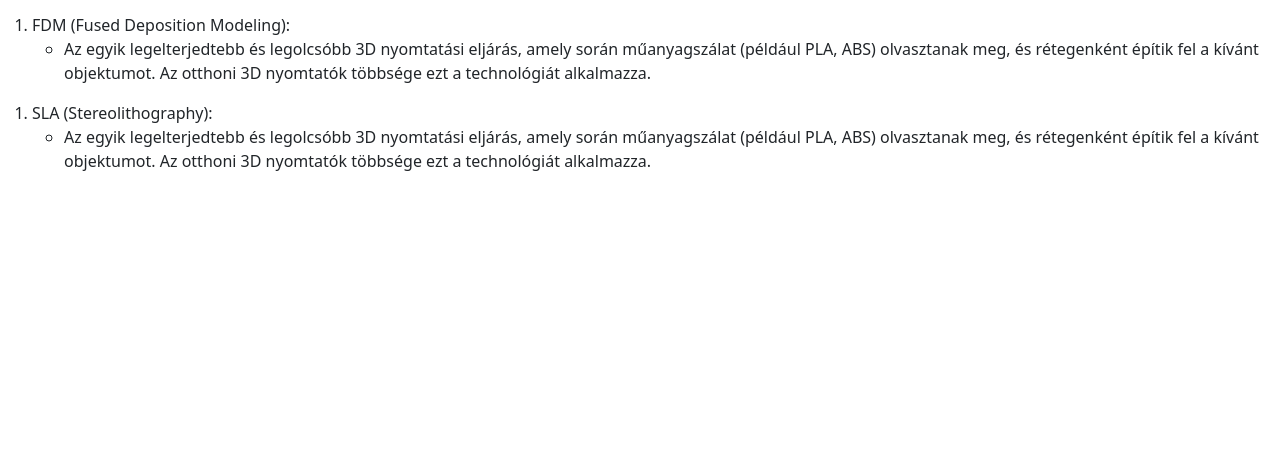
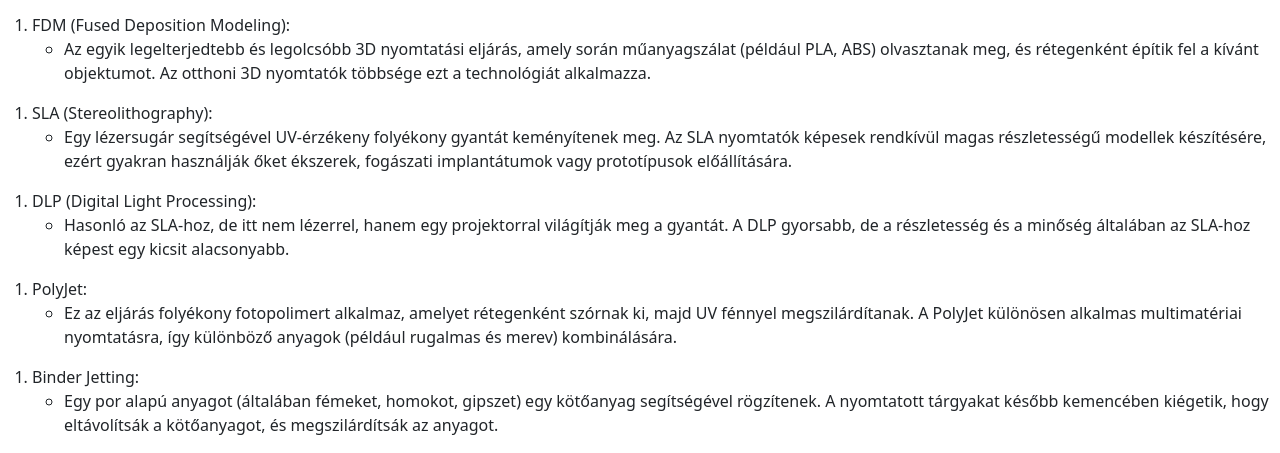
Before and after one commit to csengeszoke/csengeszoke.github.io, a plain HTML site: page index.html in a window 1280 px wide. Shown: the part 379-832 px from the top of the page. Before the commit the page ends 800 px from the top, so only its background shows below. Drawn offline with nearby package versions, Linux system fonts and the light colour scheme.

Commit message:
szerkesztés

```diff
--- a/index.html
+++ b/index.html
@@ -33,7 +33,34 @@
       <li>SLA (Stereolithography):</li>
 
         <ul>
-          <li>Az egyik legelterjedtebb és legolcsóbb 3D nyomtatási eljárás, amely során műanyagszálat (például PLA, ABS) olvasztanak meg, és rétegenként építik fel a kívánt objektumot. Az otthoni 3D nyomtatók többsége ezt a technológiát alkalmazza.</li>
+          <li>Egy lézersugár segítségével UV-érzékeny folyékony gyantát keményítenek meg. Az SLA nyomtatók képesek rendkívül magas részletességű modellek készítésére, ezért gyakran használják őket ékszerek, fogászati implantátumok vagy prototípusok előállítására.</li>
+        </ul>
+
+    </ol>
+
+    <ol>
+      <li>DLP (Digital Light Processing):</li>
+
+        <ul>
+          <li>Hasonló az SLA-hoz, de itt nem lézerrel, hanem egy projektorral világítják meg a gyantát. A DLP gyorsabb, de a részletesség és a minőség általában az SLA-hoz képest egy kicsit alacsonyabb.</li>
+        </ul>
+
+    </ol>
+
+    <ol>
+      <li>PolyJet:</li>
+
+        <ul>
+          <li>Ez az eljárás folyékony fotopolimert alkalmaz, amelyet rétegenként szórnak ki, majd UV fénnyel megszilárdítanak. A PolyJet különösen alkalmas multimatériai nyomtatásra, így különböző anyagok (például rugalmas és merev) kombinálására.</li>
+        </ul>
+
+    </ol>
+
+    <ol>
+      <li>Binder Jetting:</li>
+
+        <ul>
+          <li>Egy por alapú anyagot (általában fémeket, homokot, gipszet) egy kötőanyag segítségével rögzítenek. A nyomtatott tárgyakat később kemencében kiégetik, hogy eltávolítsák a kötőanyagot, és megszilárdítsák az anyagot.</li>
         </ul>
 
     </ol>
@@ -41,6 +68,7 @@
 
 
 
+
     <script src="https://cdn.jsdelivr.net/npm/bootstrap@5.3.3/dist/js/bootstrap.bundle.min.js" integrity="sha384-YvpcrYf0tY3lHB60NNkmXc5s9fDVZLESaAA55NDzOxhy9GkcIdslK1eN7N6jIeHz" crossorigin="anonymous"></script>
   </body>
 </html>
```
